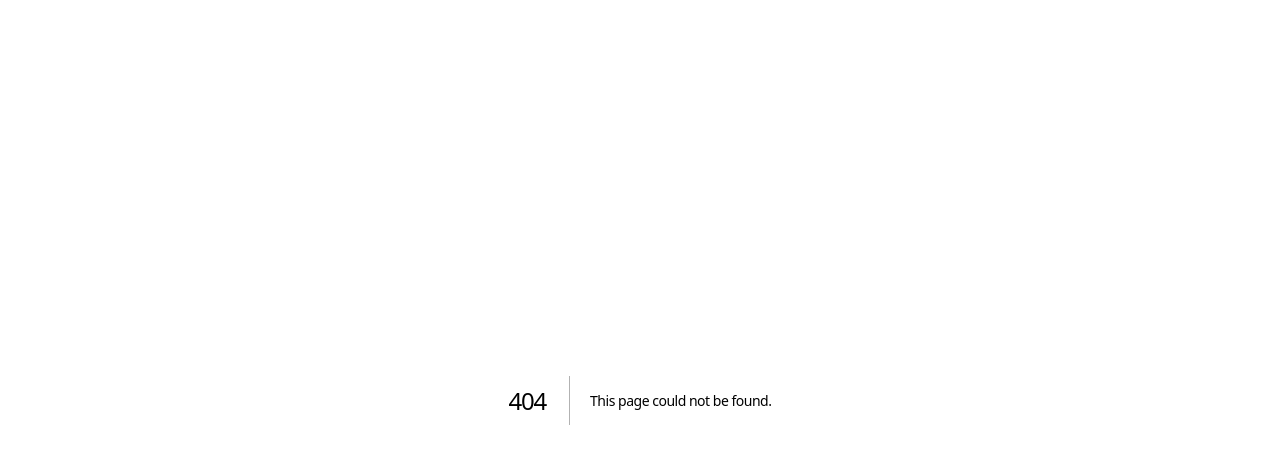
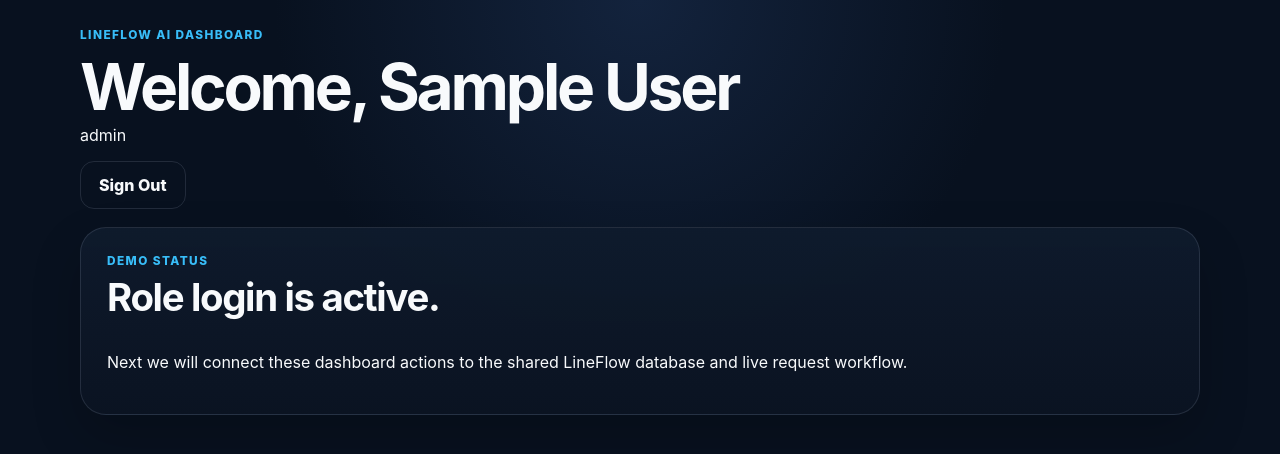
Before and after one commit to GregLivin/lineflow-ai, a Next.js app: page /dashboard in a window 1280 px wide. Before the commit this address had no page. Shown: the top 454 px of the page. Built offline with nearby package versions, Linux system fonts and the light colour scheme; sample sign-in values are in the browser's storage.

Commit message:
Add role-aware demo dashboard

```diff
--- /dev/null
+++ b/app/dashboard/page.tsx
@@ -0,0 +1,89 @@
+'use client';
+
+import { useEffect, useState } from 'react';
+import { useRouter } from 'next/navigation';
+
+type DemoUser = { name: string; role: string; username: string };
+
+export default function DashboardPage() {
+  const router = useRouter();
+  const [user, setUser] = useState<DemoUser | null>(null);
+
+  useEffect(() => {
+    const saved = localStorage.getItem('lineflowUser');
+    if (!saved) {
+      router.replace('/login');
+      return;
+    }
+    setUser(JSON.parse(saved));
+  }, [router]);
+
+  function signOut() {
+    localStorage.removeItem('lineflowUser');
+    router.push('/login');
+  }
+
+  if (!user) {
+    return <main className="shell"><p>Loading LineFlow AI...</p></main>;
+  }
+
+  const isAdmin = ['debbie', 'tammy', 'chance'].includes(user.username);
+  const isGreg = user.username === 'greg';
+  const isTristen = user.username === 'tristen';
+  const isLine = user.username.startsWith('line');
+
+  return (
+    <main className="shell">
+      <section className="dashboardHeader">
+        <div>
+          <p className="eyebrow">LineFlow AI Dashboard</p>
+          <h1 className="dashboardTitle">Welcome, {user.name}</h1>
+          <p className="dashboardRole">{user.role}</p>
+        </div>
+        <button className="secondaryButton" onClick={signOut}>Sign Out</button>
+      </section>
+
+      {isAdmin && (
+        <section className="dashboardGrid">
+          <article className="metricCard"><span>Production Plan</span><strong>View & Update</strong><p>Start, continue, complete, hold, and material readiness.</p></article>
+          <article className="metricCard"><span>Live Requests</span><strong>All 4 Lines</strong><p>Monitor open, urgent, and delivered requests.</p></article>
+          <article className="metricCard"><span>Inventory</span><strong>Live Status</strong><p>Review locations, shortages, overages, and low-stock alerts.</p></article>
+          <article className="metricCard"><span>Operations</span><strong>Full Control</strong><p>Manage routing, priorities, goals, reports, and workflow changes.</p></article>
+        </section>
+      )}
+
+      {isGreg && (
+        <section className="dashboardGrid">
+          <article className="metricCard"><span>Assigned Workflow</span><strong>Boom Materials</strong><p>Combi Lift delivery queue and boom requests.</p></article>
+          <article className="metricCard"><span>Daily Plan</span><strong>View Boom Plan</strong><p>See start, continue, complete, hold, and waiting-on-material items.</p></article>
+          <article className="metricCard"><span>Inventory</span><strong>Boom Locations</strong><p>Check parts, quantities, staging locations, and shortages.</p></article>
+          <article className="metricCard"><span>Performance</span><strong>End-of-Shift</strong><p>Deliveries, on-time rate, response time, and issues.</p></article>
+        </section>
+      )}
+
+      {isTristen && (
+        <section className="dashboardGrid">
+          <article className="metricCard"><span>Assigned Workflow</span><strong>Hood Materials</strong><p>Forklift delivery queue and hood requests.</p></article>
+          <article className="metricCard"><span>Hood Storage</span><strong>32 Rows</strong><p>31 hood rows plus 1 miscellaneous row.</p></article>
+          <article className="metricCard"><span>Inventory</span><strong>Hood Availability</strong><p>Check quantities, row locations, and low-stock alerts.</p></article>
+          <article className="metricCard"><span>Performance</span><strong>End-of-Shift</strong><p>Deliveries, on-time rate, trips, and issues.</p></article>
+        </section>
+      )}
+
+      {isLine && (
+        <section className="dashboardGrid">
+          <article className="metricCard"><span>Material Request</span><strong>Place New Order</strong><p>Request material for {user.name}.</p></article>
+          <article className="metricCard"><span>Active Requests</span><strong>Track Status</strong><p>Requested → Accepted → Picked Up → In Transit → Delivered.</p></article>
+          <article className="metricCard"><span>Priority</span><strong>Normal / Urgent</strong><p>Priority options will follow the approved production workflow.</p></article>
+          <article className="metricCard"><span>Recent Deliveries</span><strong>Delivery History</strong><p>Review what was delivered and when.</p></article>
+        </section>
+      )}
+
+      <section className="sectionBlock">
+        <p className="eyebrow">Demo Status</p>
+        <h2>Role login is active.</h2>
+        <p className="dashboardRole">Next we will connect these dashboard actions to the shared LineFlow database and live request workflow.</p>
+      </section>
+    </main>
+  );
+}
```
